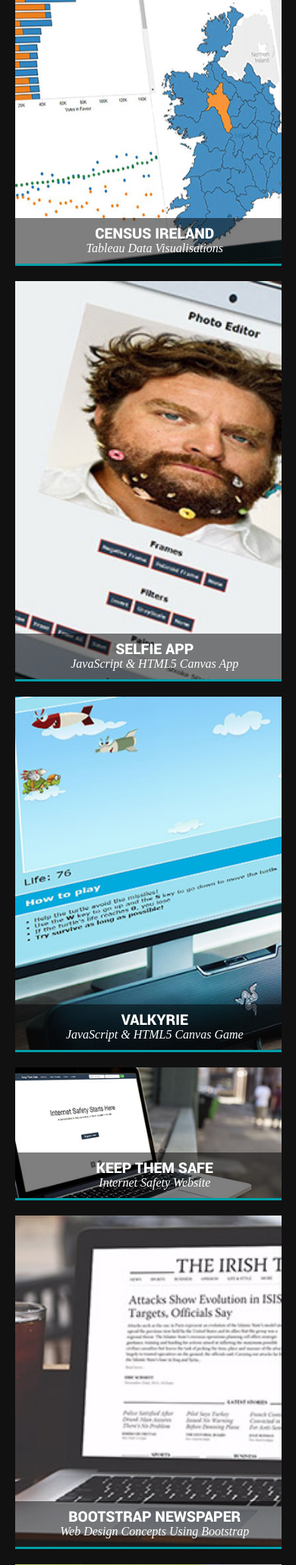
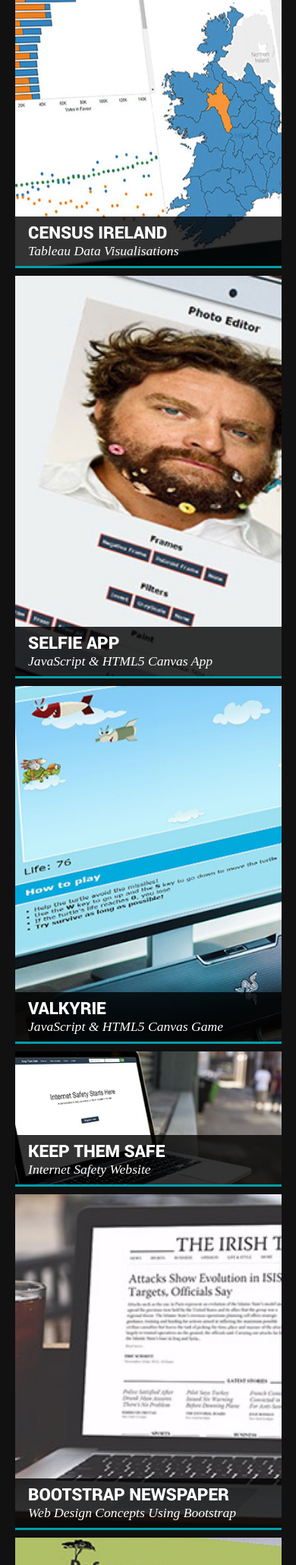
Before and after one commit to Jonathan-VB/jd-website, a PHP site: page /portfolio-section.html in a window 390 px wide. Shown: the part 131-2191 px from the top of the page at 76% size. Run offline with PHP 8.4, Linux system fonts and the light colour scheme; some web fonts are replaced.

Commit message:
Portfolio Page Responsive Fix
- line height issue fixed.
- minor container styles changed.

```diff
--- a/assets/css/main.css
+++ b/assets/css/main.css
@@ -674,12 +674,11 @@ textarea:focus {
 
 .portfolio-grid-item__container {
   margin-bottom: 1em;
-  text-align: center;
+  text-align: left;
 }
 
 .portfolio-grid-item {
-  line-height: 0;
-  margin-bottom: 20px;
+  margin-bottom: 10px;
   position: relative;
   -webkit-transition: .250s;
   transition: .250s;
@@ -694,7 +693,7 @@ textarea:focus {
   -webkit-box-align: left;
       -ms-flex-align: left;
           align-items: left;
-  background: rgba(0, 0, 0, .5);
+  background: rgba(0, 0, 0, .8);
   border-bottom: 3px solid #009ea8;
   bottom: 0;
   color: #fff;
@@ -705,7 +704,7 @@ textarea:focus {
   -webkit-box-direction: normal;
       -ms-flex-direction: column;
           flex-direction: column;
-  height: 60px;
+  height: auto;
   -webkit-box-pack: center;
       -ms-flex-pack: center;
           justify-content: center;
@@ -716,14 +715,16 @@ textarea:focus {
 }
 
 .portfolio-grid-item__overlay__title {
-  font-size: 19.2px;
-  font-size: 1.2rem;
-  margin: 0 0 0 5%;
+  font-size: 22.4px;
+  font-size: 1.4rem;
+  margin: 10px 0 0 5%;
   text-transform: uppercase;
 }
 
 .portfolio-grid-item__overlay__subtitle {
-  margin: 20px 0 0 5%;
+  font-size: 17.6px;
+  font-size: 1.1rem;
+  margin: 5px 0 10px 5%;
 }
 
 @media (max-width: 1400px) {
--- a/assets/sass/pages/_portfolio-page.scss
+++ b/assets/sass/pages/_portfolio-page.scss
@@ -10,12 +10,11 @@
 
 .portfolio-grid-item__container {
   margin-bottom: 1em;
-  text-align: center;
+  text-align: left;
 }
 
 .portfolio-grid-item {
-  line-height: 0;
-  margin-bottom: 20px;
+  margin-bottom: 10px;
   position: relative;
   transition: .250s;
 
@@ -26,33 +25,28 @@
 
 .portfolio-grid-item__overlay {
   align-items: left;
-  background: rgba($black, .50);
+  background: rgba($black, .80);
   border-bottom: 3px solid $color-primary;
   bottom: 0;
   color: $white;
   display: flex;
   flex-direction: column;
-  height: 60px;
+  height: auto;
   justify-content: center;
   left: 0;
   opacity: 1;
   position: absolute;
   right: 0;
-  // transition: .250s;
-
-  // &:hover {
-  //   opacity: 1;
-  // }
 
   &__title {
-    font-size: 1.2rem;
-    margin: 0 0 0 5%;
+    font-size: 1.4rem;
+    margin: 10px 0 0 5%;
     text-transform: uppercase;
   }
 
   &__subtitle {
-    // font-size: .9rem;
-    margin: 20px 0 0 5%;
+    font-size: 1.1rem;
+    margin: 5px 0 10px 5%;
   }
 }
 
```
Also changed, not shown: 1 other file.
